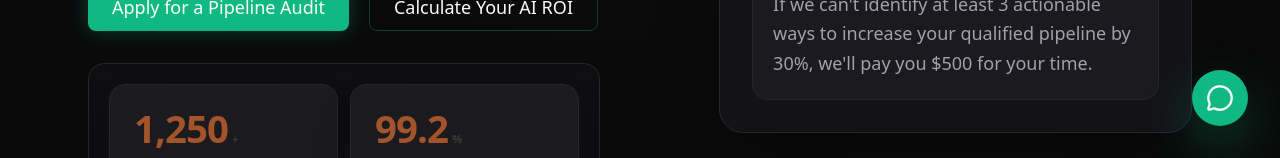
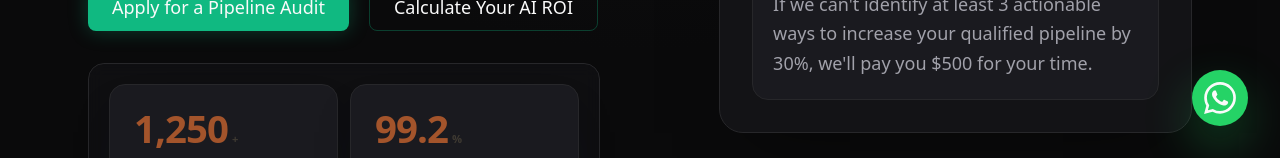
Before and after one commit to sahilghewari/nexaworks-v2, a Next.js app: page / in a window 1280 px wide. Shown: the part 642-800 px from the top of the page. Built offline with nearby package versions, Linux system fonts and the light colour scheme; no server answers.

Commit message:
style: use official WhatsApp brand icon and color

```diff
--- a/src/components/ui/WhatsAppButton.tsx
+++ b/src/components/ui/WhatsAppButton.tsx
@@ -1,7 +1,6 @@
 "use client";
 
 import { motion } from "framer-motion";
-import { MessageCircle } from "lucide-react";
 
 export function WhatsAppButton() {
   const phoneNumber = "918356954152";
@@ -13,13 +12,19 @@
       href={whatsappUrl}
       target="_blank"
       rel="noopener noreferrer"
-      className="fixed bottom-8 right-8 z-50 flex h-14 w-14 items-center justify-center rounded-full bg-[#10B981] text-white shadow-[0_20px_50px_rgba(16,185,129,0.3)] transition-transform hover:scale-110 active:scale-95"
+      className="fixed bottom-8 right-8 z-50 flex h-14 w-14 items-center justify-center rounded-full bg-[#25D366] text-white shadow-[0_20px_50px_rgba(37,211,102,0.3)] transition-transform hover:scale-110 active:scale-95 group"
       initial={{ opacity: 0, scale: 0.5, y: 20 }}
       animate={{ opacity: 1, scale: 1, y: 0 }}
       whileHover={{ y: -4 }}
       aria-label="Contact us on WhatsApp"
     >
-      <MessageCircle className="h-7 w-7" />
+      <svg
+        viewBox="0 0 24 24"
+        className="h-8 w-8 fill-current"
+        xmlns="http://www.w3.org/2000/svg"
+      >
+        <path d="M17.472 14.382c-.297-.149-1.758-.867-2.03-.967-.273-.099-.471-.148-.67.15-.197.297-.767.966-.94 1.164-.173.199-.347.223-.644.075-.297-.15-1.255-.463-2.39-1.475-.883-.788-1.48-1.761-1.653-2.059-.173-.297-.018-.458.13-.606.134-.133.298-.347.446-.52.149-.174.198-.298.298-.497.099-.198.05-.371-.025-.52-.075-.149-.669-1.612-.916-2.207-.242-.579-.487-.5-.669-.51-.173-.008-.371-.01-.57-.01-.198 0-.52.074-.792.372-.272.297-1.04 1.016-1.04 2.479 0 1.462 1.065 2.875 1.213 3.074.149.198 2.096 3.2 5.077 4.487.709.306 1.262.489 1.694.625.712.227 1.36.195 1.871.118.571-.085 1.758-.719 2.006-1.413.248-.694.248-1.289.173-1.413-.074-.124-.272-.198-.57-.347m-5.421 7.403h-.004a9.87 9.87 0 01-5.031-1.378l-.361-.214-3.741.982.998-3.648-.235-.374a9.86 9.86 0 01-1.51-5.26c.001-5.45 4.436-9.884 9.888-9.884 2.64 0 5.122 1.03 6.988 2.898a9.825 9.825 0 012.893 6.994c-.003 5.45-4.437 9.884-9.885 9.884m8.413-18.297A11.815 11.815 0 0012.05 0C5.495 0 .16 5.335.157 11.892c0 2.096.547 4.142 1.588 5.945L.057 24l6.305-1.654a11.882 11.882 0 005.683 1.448h.005c6.554 0 11.89-5.335 11.893-11.893a11.821 11.821 0 00-3.48-8.413z" />
+      </svg>
       <span className="absolute -top-12 right-0 hidden rounded-lg bg-[#131316] border border-[#27272A] px-3 py-1.5 text-xs font-semibold text-[#FAFAFA] shadow-xl group-hover:block whitespace-nowrap">
         Chat with us
       </span>
```
